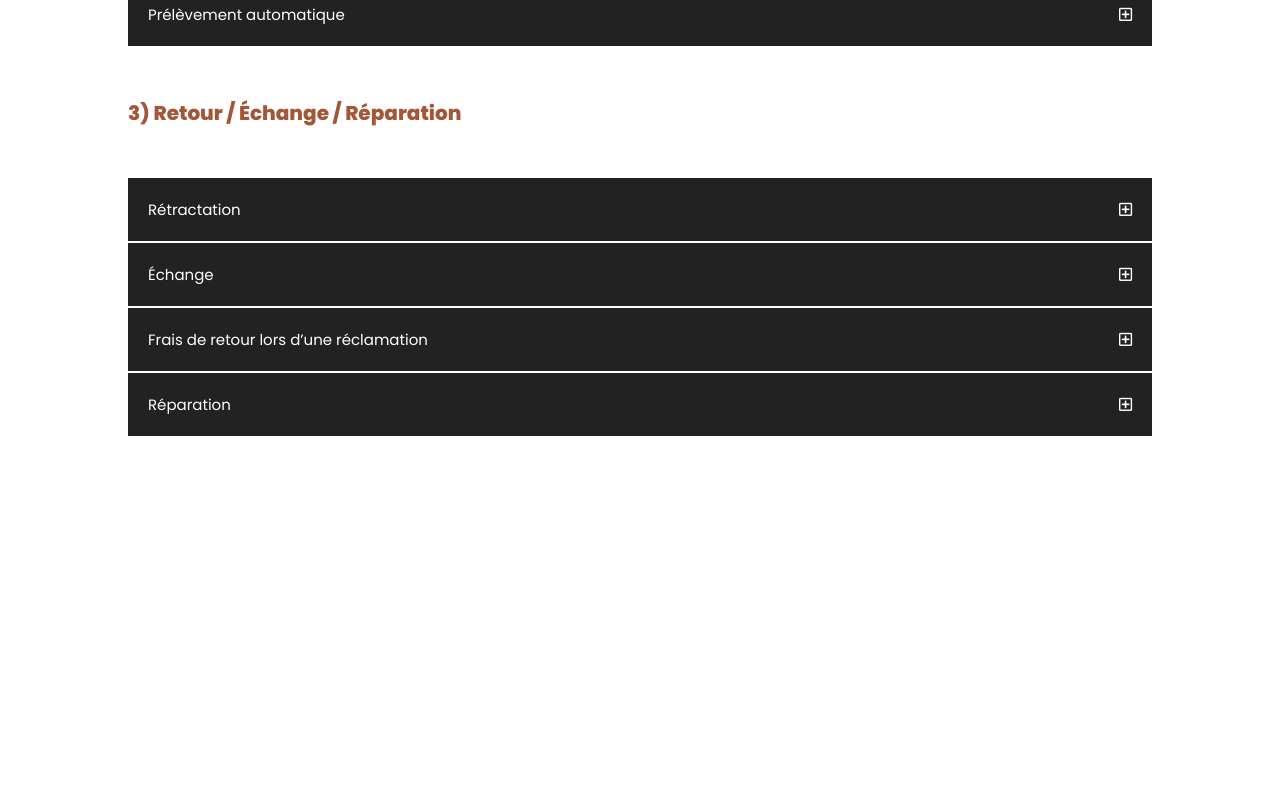
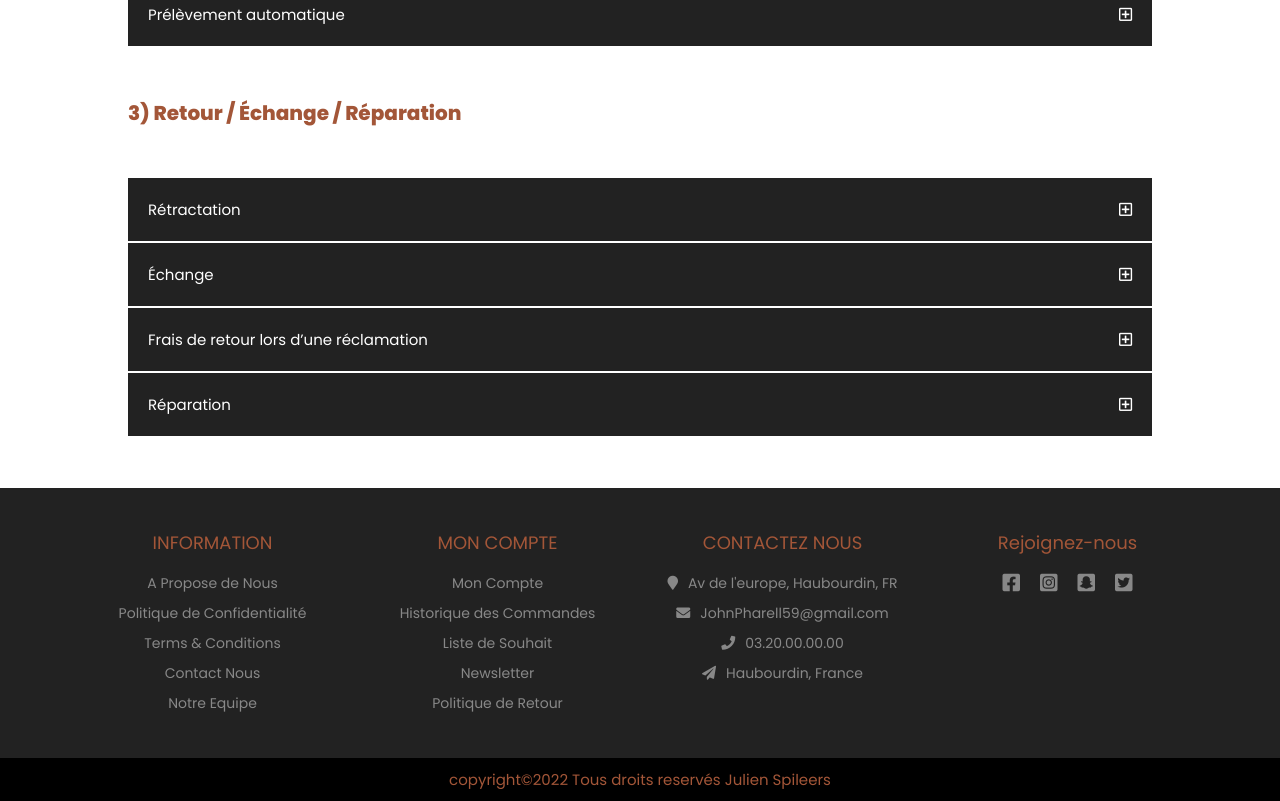
Before and after one commit to julien59320/JohnPharell, a plain HTML site: page Faq.html in a window 1280 px wide. Shown: the part 970-1771 px from the top of the page. Before the commit the page ends 1458 px from the top, so only its background shows below. Drawn offline with nearby package versions, Linux system fonts and the light colour scheme.

Commit message:
Ajout footer Faq

```diff
--- a/Faq.html
+++ b/Faq.html
@@ -262,6 +262,76 @@
             </div>
         </article>
     </section>
+    <footer id="footer" class="section footer">
+        <div class="container">
+            <div class="footerContainer">
+                <div class="footerCenter">
+                    <h3>INFORMATION</h3>
+                    <a href="#">A Propose de Nous</a>
+                    <a href="#">Politique de Confidentialité</a>
+                    <a href="#">Terms & Conditions</a>
+                    <a href="#">Contact Nous</a>
+                    <a href="#">Notre Equipe</a>
+                </div>
+                <div class="footerCenter">
+                    <h3>MON COMPTE</h3>
+                    <a href="#">Mon Compte</a>
+                    <a href="#">Historique des Commandes</a>
+                    <a href="#">Liste de Souhait</a>
+                    <a href="#">Newsletter</a>
+                    <a href="#">Politique de Retour</a>
+                </div>
+                <div class="footerCenter">
+                    <h3>CONTACTEZ NOUS</h3>
+                    <div>
+                        <span>
+                            <i class="fa fa-map-marker"></i>
+                        </span>
+                        <p>Av de l'europe, Haubourdin, FR</p>
+                    </div>
+                    <div>
+                        <span>
+                            <i class="fa fa-envelope"></i>
+                        </span>
+                        <p>JohnPharell59@gmail.com</p>
+                    </div>
+                    <div>
+                        <span>
+                            <i class="fa fa-phone"></i>
+                        </span>
+                        <p>03.20.00.00.00</p>
+                    </div>
+                    <div>
+                        <span>
+                            <i class="fa fa-paper-plane"></i>
+                        </span>
+                        <p>Haubourdin, France</p>
+                    </div>
+                </div>
+                <div class="footerCenter">
+                    <h3>Rejoignez-nous</h3>
+                    <div class="social">
+                    <a href="#">
+                        <i class="fab fa-facebook-square"></i>
+                        </a>
+                        <a href="#">
+                        <i class="fab fa-instagram-square"></i>
+                        </a>
+                        <a href="#">
+                        <i class="fab fa-snapchat-square"></i>
+                        </a>
+                        <a href="#">
+                        <i class="fab fa-twitter-square"></i>
+                    </a>
+                </div>
+                </div>
+            </div>
+        </div>
+    </footer>
+    <div class="copyright">
+            <p>copyright©2022 Tous droits reservés
+            <a href="https://www.linkedin.com/in/julien-spileers-5763741a7/">Julien Spileers</a></p>
+        </div>
 </body>
 
 </html>
```
